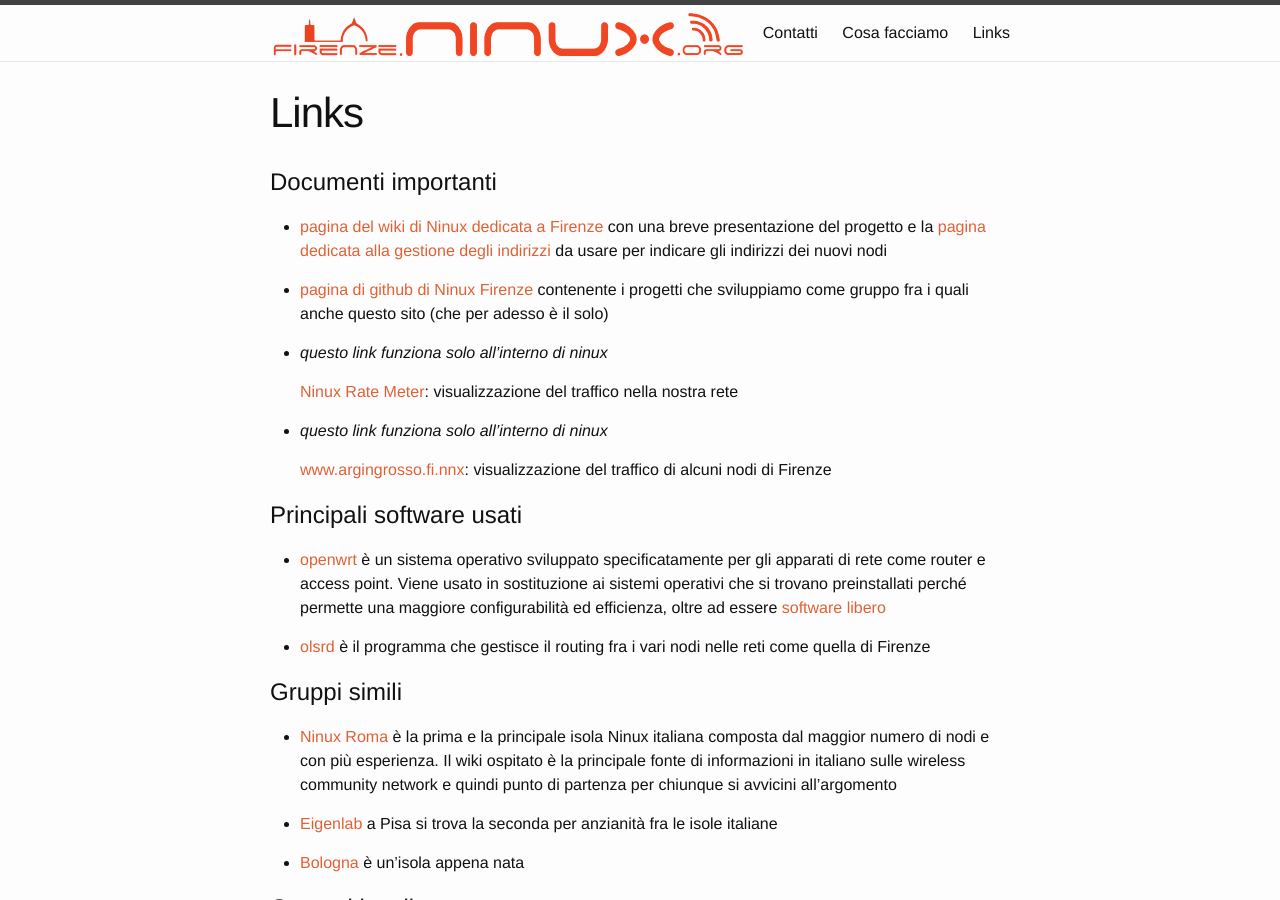
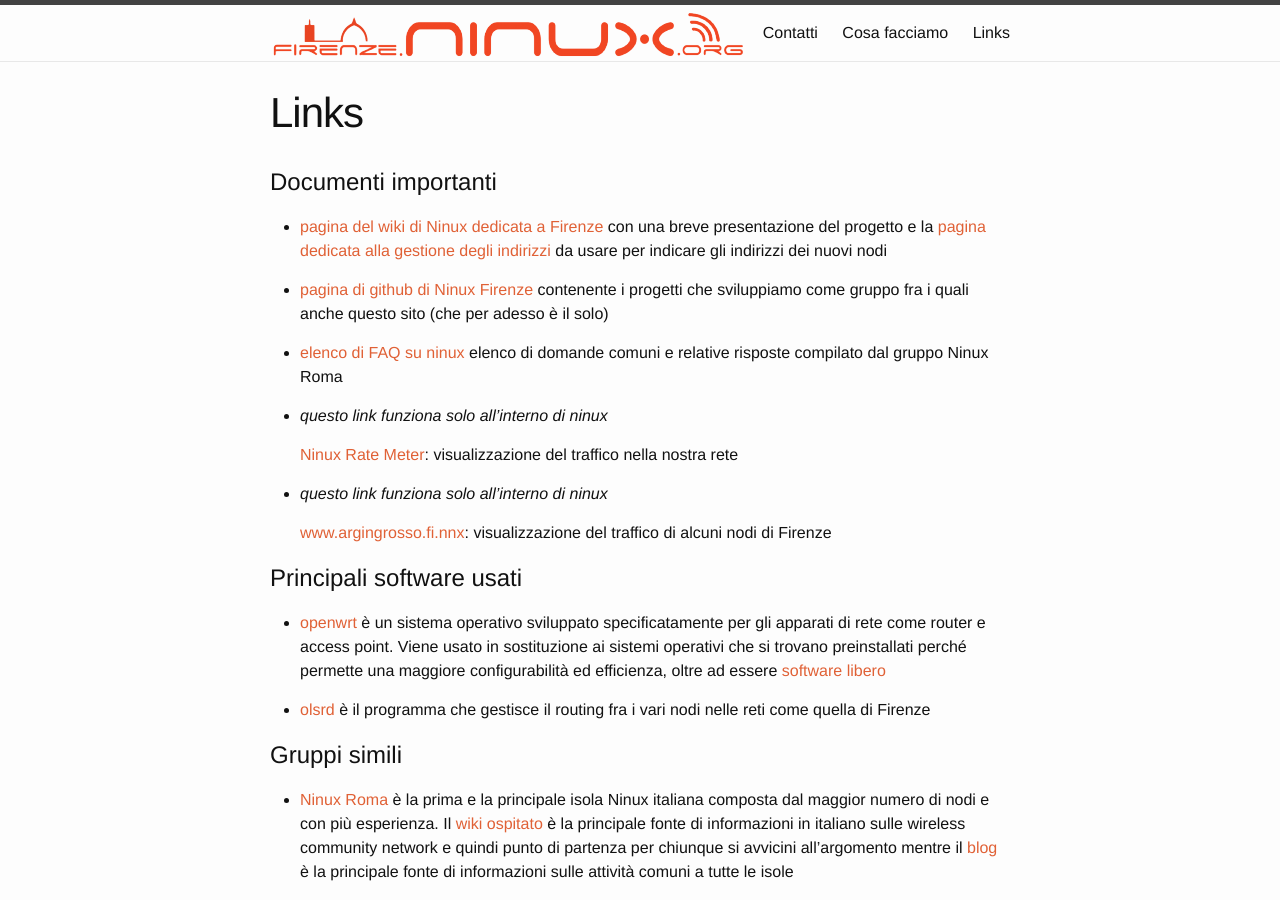
Before and after one commit to ninux-fi/firenze.ninux.org___old, a Jekyll site: the page built from links.md, in a window 1280 px wide and 900 px high. Built offline with Jekyll 4.4.1, drawn with Linux system fonts in a browser that asks for light colours; comment, search, counter and statistics services are not loaded.

Commit message:
Aggiunte la FAQ di Ninux Roma, il blog e il wiki

```diff
--- a/links.md
+++ b/links.md
@@ -3,9 +3,6 @@
 title: Links
 permalink: /links/
 ---
-
-
-
 
 # Documenti importanti
 
@@ -17,6 +14,9 @@
 - [pagina di github di Ninux Firenze](https://github.com/ninux-fi/)
   contenente i progetti che sviluppiamo come gruppo fra i quali anche
   questo sito (che per adesso è il solo)
+
+- [elenco di FAQ su ninux](http://wiki.ninux.org/FAQ) elenco di
+  domande comuni e relative risposte compilato dal gruppo Ninux Roma
 
 - *questo link funziona solo all'interno di ninux*
 
@@ -44,9 +44,12 @@
 
 - [Ninux Roma](http://www.ninux.org) è la prima e la principale isola
   Ninux italiana composta dal maggior numero di nodi e con più
-  esperienza. Il wiki ospitato è la principale fonte di informazioni
-  in italiano sulle wireless community network e quindi punto di
-  partenza per chiunque si avvicini all'argomento
+  esperienza. Il [wiki ospitato](http://wiki.ninux.org) è la
+  principale fonte di informazioni in italiano sulle wireless
+  community network e quindi punto di partenza per chiunque si
+  avvicini all'argomento mentre il [blog](http://blog.ninux.org) è la
+  principale fonte di informazioni sulle attività comuni a tutte le
+  isole
 
 - [Eigenlab](http://www.eigenlab.org) a Pisa si trova la seconda per
   anzianità fra le isole italiane
```
